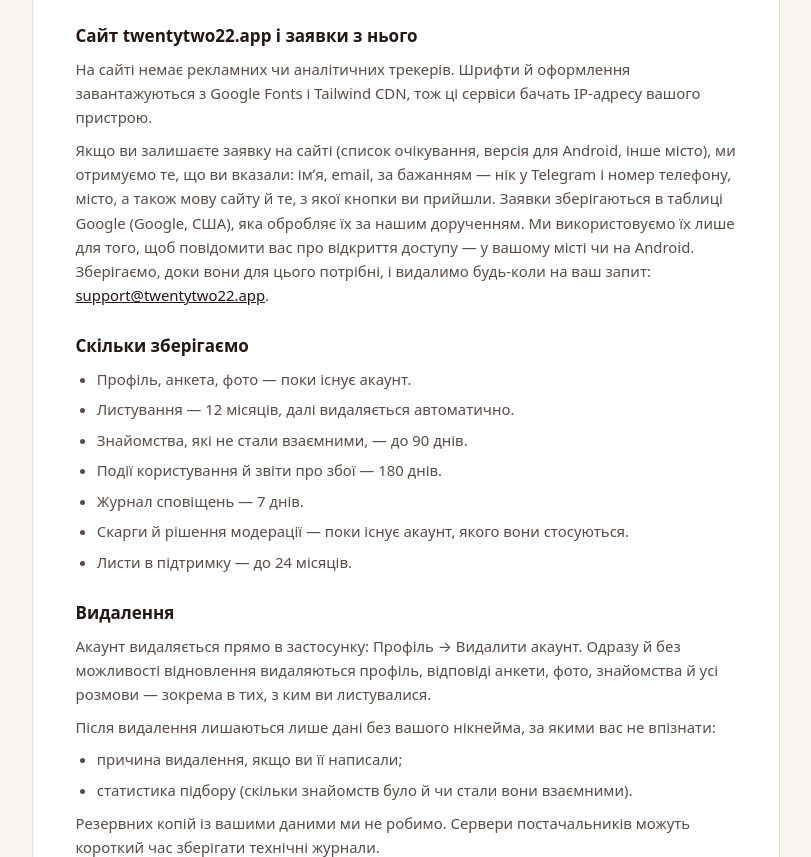
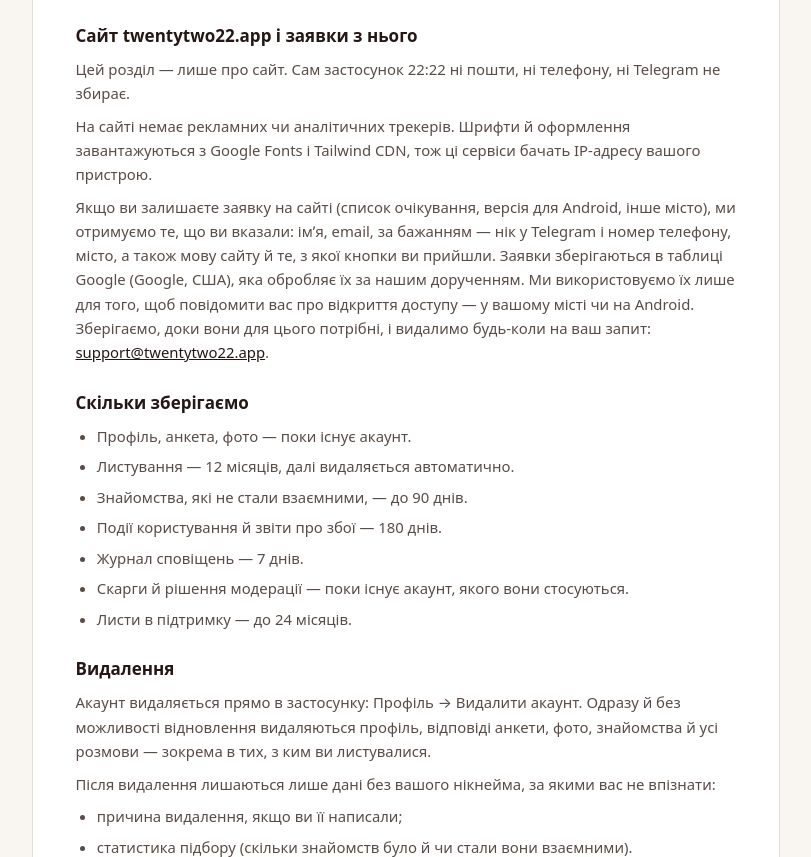
Before and after one commit to AnastasiaChaikovska/2222, a plain HTML site: page privacy.html in a window 1280 px wide. Shown: the part 2839-3696 px from the top of the page, without its empty margins (234-1045 px from the left). Drawn offline with nearby package versions, Linux system fonts and the light colour scheme; a web font is replaced by a local one.

Commit message:
Політика: уточнення, що email, телефон і Telegram збирає лише сайт, не застосунок
Co-Authored-By: Claude Opus 5.5 <noreply@anthropic.com>

```diff
--- a/privacy.html
+++ b/privacy.html
@@ -178,6 +178,7 @@
 </section>
 <section class="space-y-2">
 <h2 class="text-base font-semibold text-app-espresso">Сайт twentytwo22.app і заявки з нього</h2>
+<p>Цей розділ — лише про сайт. Сам застосунок 22:22 ні пошти, ні телефону, ні Telegram не збирає.</p>
 <p>На сайті немає рекламних чи аналітичних трекерів. Шрифти й оформлення завантажуються з Google Fonts і Tailwind CDN, тож ці сервіси бачать IP-адресу вашого пристрою.</p>
 <p>Якщо ви залишаєте заявку на сайті (список очікування, версія для Android, інше місто), ми отримуємо те, що ви вказали: імʼя, email, за бажанням — нік у Telegram і номер телефону, місто, а також мову сайту й те, з якої кнопки ви прийшли. Заявки зберігаються в таблиці Google (Google, США), яка обробляє їх за нашим дорученням. Ми використовуємо їх лише для того, щоб повідомити вас про відкриття доступу — у вашому місті чи на Android. Зберігаємо, доки вони для цього потрібні, і видалимо будь-коли на ваш запит: <a href="mailto:support@twentytwo22.app" class="text-app-espresso underline font-medium">support@twentytwo22.app</a>.</p>
 </section>
@@ -293,6 +294,7 @@
 </section>
 <section class="space-y-2">
 <h2 class="text-base font-semibold text-app-espresso">Сайт twentytwo22.app і заявки з нього</h2>
+<p>Цей розділ — лише про сайт. Сам застосунок 22:22 ні пошти, ні телефону, ні Telegram не збирає.</p>
 <p>На сайті немає рекламних чи аналітичних трекерів. Шрифти й оформлення завантажуються з Google Fonts і Tailwind CDN, тож ці сервіси бачать IP-адресу вашого пристрою.</p>
 <p>Якщо ви залишаєте заявку на сайті (список очікування, версія для Android, інше місто), ми отримуємо те, що ви вказали: імʼя, email, за бажанням — нік у Telegram і номер телефону, місто, а також мову сайту й те, з якої кнопки ви прийшли. Заявки зберігаються в таблиці Google (Google, США), яка обробляє їх за нашим дорученням. Ми використовуємо їх лише для того, щоб повідомити вас про відкриття доступу — у вашому місті чи на Android. Зберігаємо, доки вони для цього потрібні, і видалимо будь-коли на ваш запит: <a href="mailto:support@twentytwo22.app" class="text-app-espresso underline font-medium">support@twentytwo22.app</a>.</p>
 </section>
@@ -382,6 +384,7 @@
 </section>
 <section class="space-y-2">
 <h2 class="text-base font-semibold text-app-espresso">The twentytwo22.app website and sign-ups from it</h2>
+<p>This section is only about the website. The 22:22 app itself doesn’t collect email, phone numbers or Telegram handles.</p>
 <p>The website has no advertising or analytics trackers. Fonts and styling load from Google Fonts and the Tailwind CDN, so these services see your device’s IP address.</p>
 <p>If you leave a request on the website (waitlist, Android version, another city), we receive what you entered: your name, email, optionally your Telegram handle and phone number, your city, plus the website language and which button you came from. Requests are stored in a Google spreadsheet (Google, USA), which processes them on our behalf. We use them only to let you know when access opens — in your city or on Android. We keep them while they’re needed for that and will delete them at any time on request: <a href="mailto:support@twentytwo22.app" class="text-app-espresso underline font-medium">support@twentytwo22.app</a>.</p>
 </section>
```
